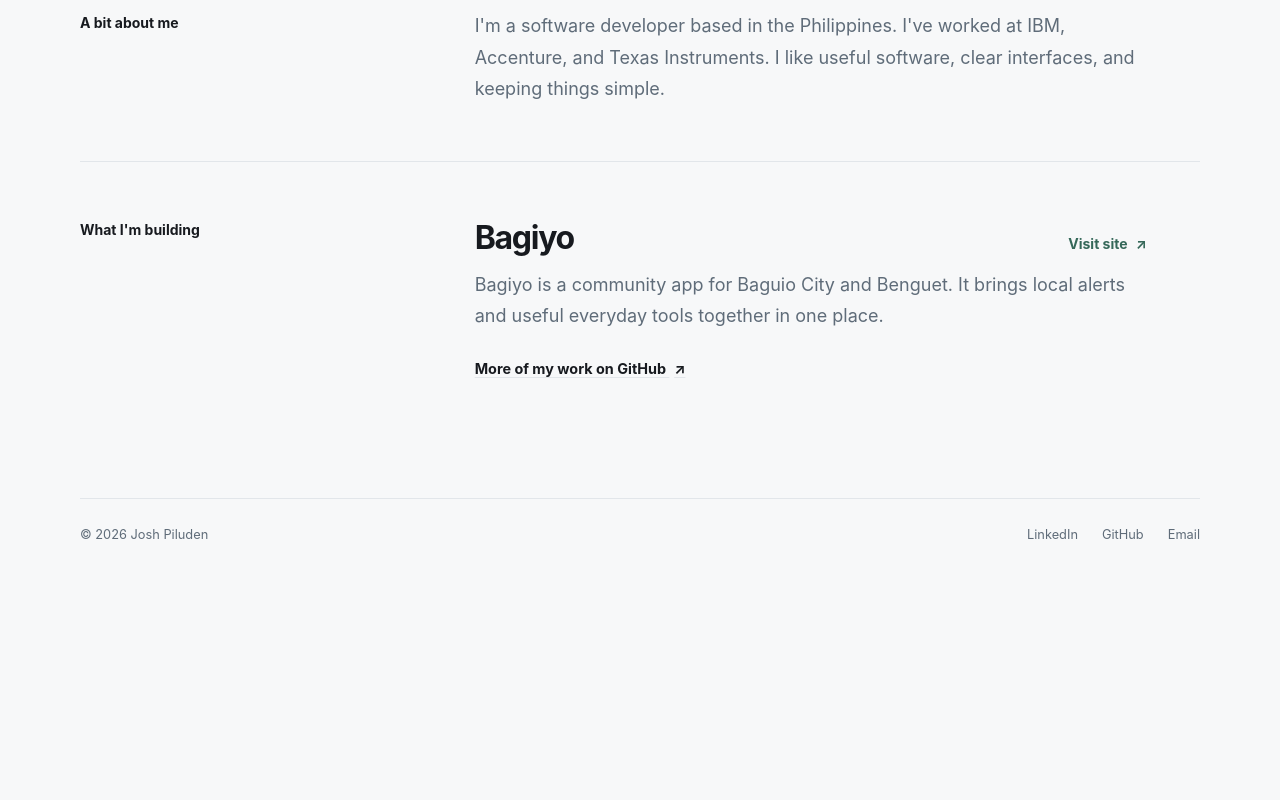
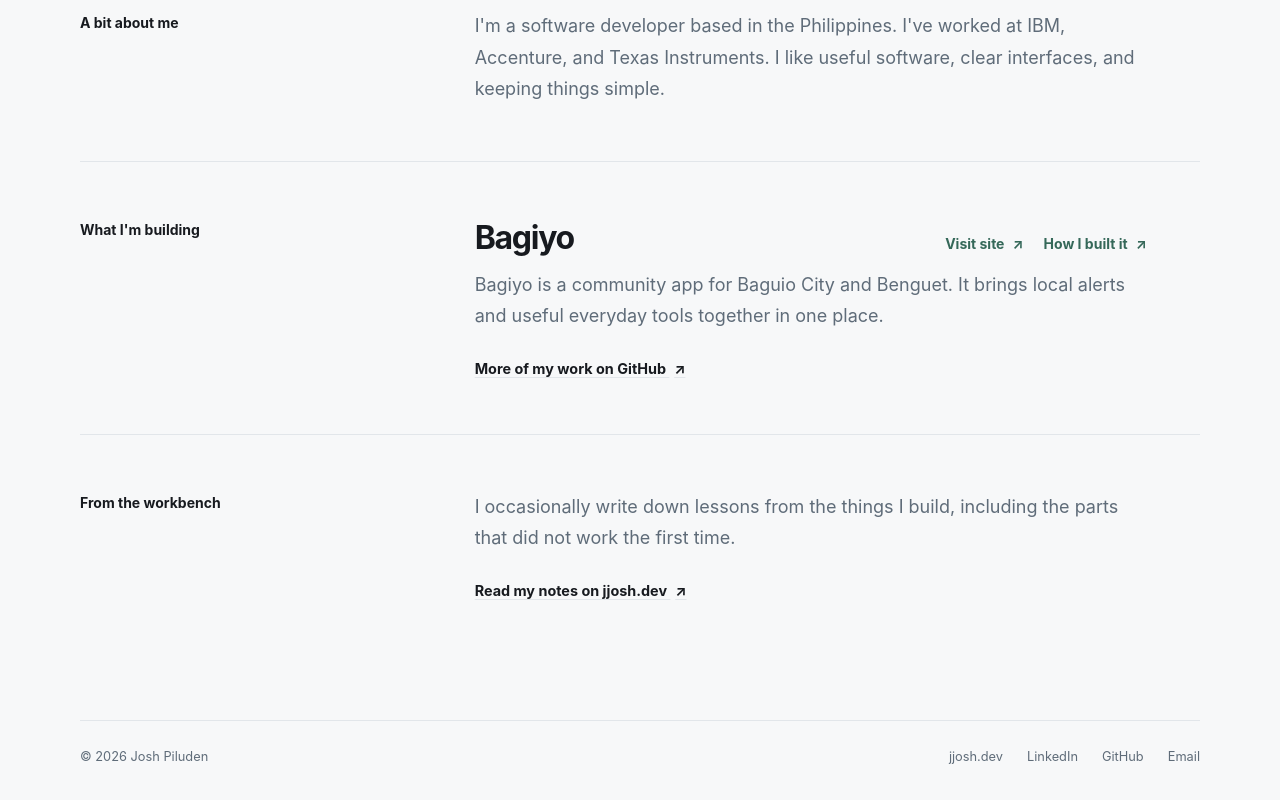
Before and after one commit to jjosh102/my-ng-profile, an Angular app: page / in a window 1280 px wide. Shown: the part 756-1556 px from the top of the page. Before the commit the page ends 1338 px from the top, so only its background shows below. Built offline with nearby package versions, Linux system fonts and the light colour scheme.

Commit message:
Integrate jjosh.dev into profile

```diff
--- a/src/app/components/dashboard-section/dashboard-section.html
+++ b/src/app/components/dashboard-section/dashboard-section.html
@@ -20,11 +20,22 @@
   <div class='section-body'>
     <div class='project-heading'>
       <h3>Bagiyo</h3>
-      <a class='project-link' href='https://bagiyo.org/' target='_blank' rel='noopener noreferrer' aria-label='Visit Bagiyo (opens in a new tab)'>Visit site <span aria-hidden='true'>↗</span></a>
+      <div class='project-actions'>
+        <a class='project-link' href='https://bagiyo.org/' target='_blank' rel='noopener noreferrer' aria-label='Visit Bagiyo (opens in a new tab)'>Visit site <span aria-hidden='true'>↗</span></a>
+        <a class='project-link' href='https://jjosh.dev/work/bagiyo/' target='_blank' rel='noopener noreferrer' aria-label='Read the Bagiyo case study on jjosh.dev (opens in a new tab)'>How I built it <span aria-hidden='true'>↗</span></a>
+      </div>
     </div>
     <p>Bagiyo is a community app for Baguio City and Benguet. It brings local alerts and useful everyday tools together in one place.</p>
     <a class='text-link more-link' href='https://github.com/jjosh102' target='_blank' rel='noopener noreferrer'>More of my work on GitHub <span aria-hidden='true'>↗</span></a>
   </div>
 </section>
 
+<section class='section-row' aria-labelledby='notes-title'>
+  <h2 id='notes-title' class='section-label'>From the workbench</h2>
+  <div class='section-body'>
+    <p>I occasionally write down lessons from the things I build, including the parts that did not work the first time.</p>
+    <a class='text-link more-link' href='https://jjosh.dev/notes/' target='_blank' rel='noopener noreferrer'>Read my notes on jjosh.dev <span aria-hidden='true'>↗</span></a>
+  </div>
+</section>
+
 <app-footer />
--- a/src/app/components/footer/footer.html
+++ b/src/app/components/footer/footer.html
@@ -1,6 +1,7 @@
 <footer class='site-footer'>
   <span>© {{ currentYear }} Josh Piluden</span>
   <nav class='footer-links' aria-label='More links'>
+    <a href='https://jjosh.dev/' target='_blank' rel='noopener noreferrer' class='footer-link'>jjosh.dev</a>
     <a href='https://www.linkedin.com/in/josh-piluden-b06798110/' target='_blank' rel='noopener noreferrer' class='footer-link'>LinkedIn</a>
     <a href='https://github.com/jjosh102' target='_blank' rel='noopener noreferrer' class='footer-link'>GitHub</a>
     <a href='mailto:joshuajpiluden@gmail.com' class='footer-link'>Email</a>
--- a/src/app/components/header/header.html
+++ b/src/app/components/header/header.html
@@ -3,6 +3,7 @@
     <a routerLink='/' class='wordmark'>Josh Piluden<span class='wordmark-period'>.</span></a>
 
     <nav class='primary-nav' aria-label='Primary navigation'>
+      <a href='https://jjosh.dev/notes/' target='_blank' rel='noopener noreferrer' class='nav-link'>Notes <span aria-hidden='true'>↗</span></a>
       <a href='https://github.com/jjosh102' target='_blank' rel='noopener noreferrer' class='nav-link'>GitHub <span aria-hidden='true'>↗</span></a>
       <button
         type='button'
--- a/src/styles.css
+++ b/src/styles.css
@@ -229,6 +229,13 @@ app-root, app-header, app-dashboard-section, app-footer { display: block; }
   letter-spacing: -.04em;
 }
 
+.project-actions {
+  display: flex;
+  flex-wrap: wrap;
+  justify-content: flex-end;
+  gap: .5rem 1.25rem;
+}
+
 .project-link {
   color: var(--accent);
   font-size: .875rem;
@@ -288,6 +295,7 @@ app-root, app-header, app-dashboard-section, app-footer { display: block; }
 @media (max-width: 390px) {
   .hero-actions { align-items: flex-start; flex-direction: column; }
   .project-heading { align-items: flex-start; flex-direction: column; gap: .5rem; }
+  .project-actions { justify-content: flex-start; }
 }
 
 @media (prefers-reduced-motion: reduce) {
```
